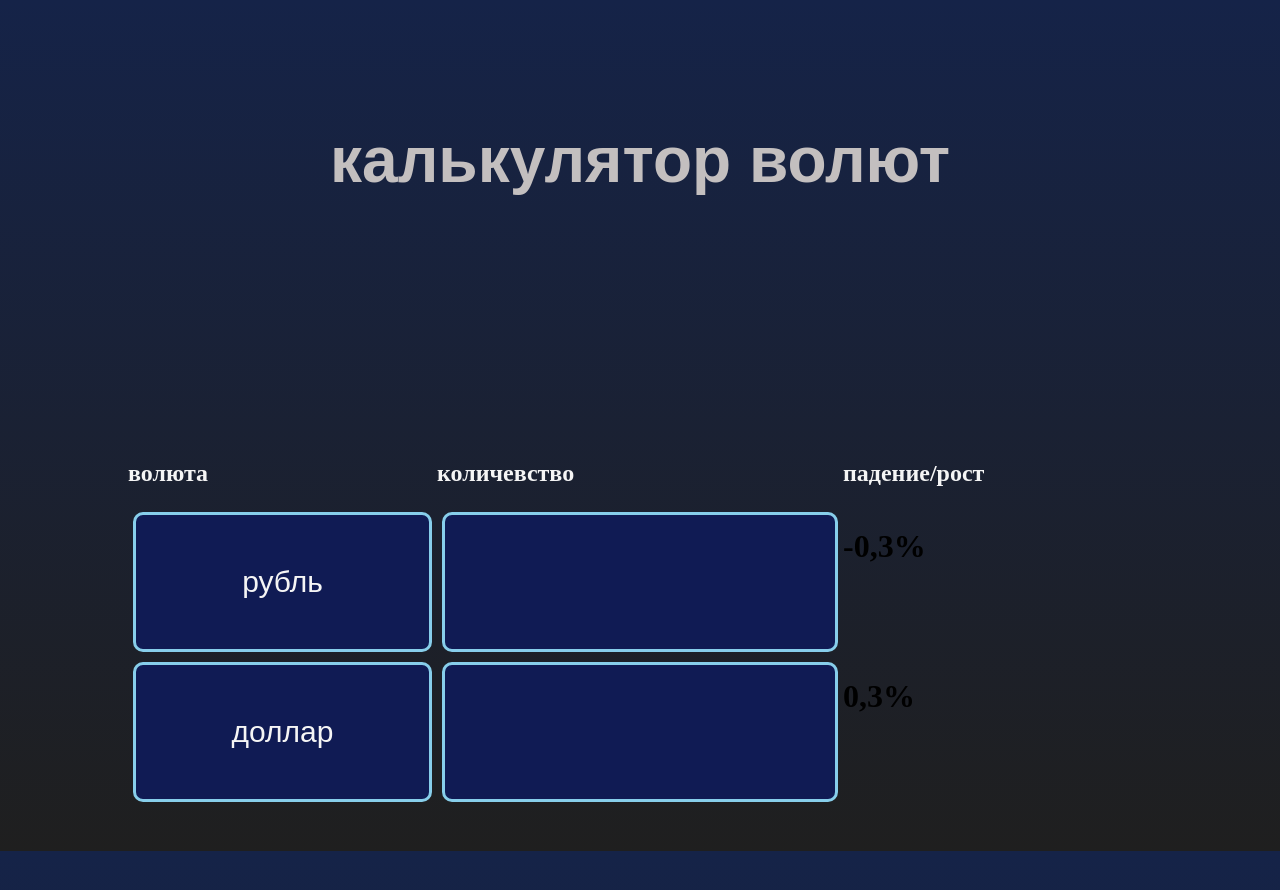
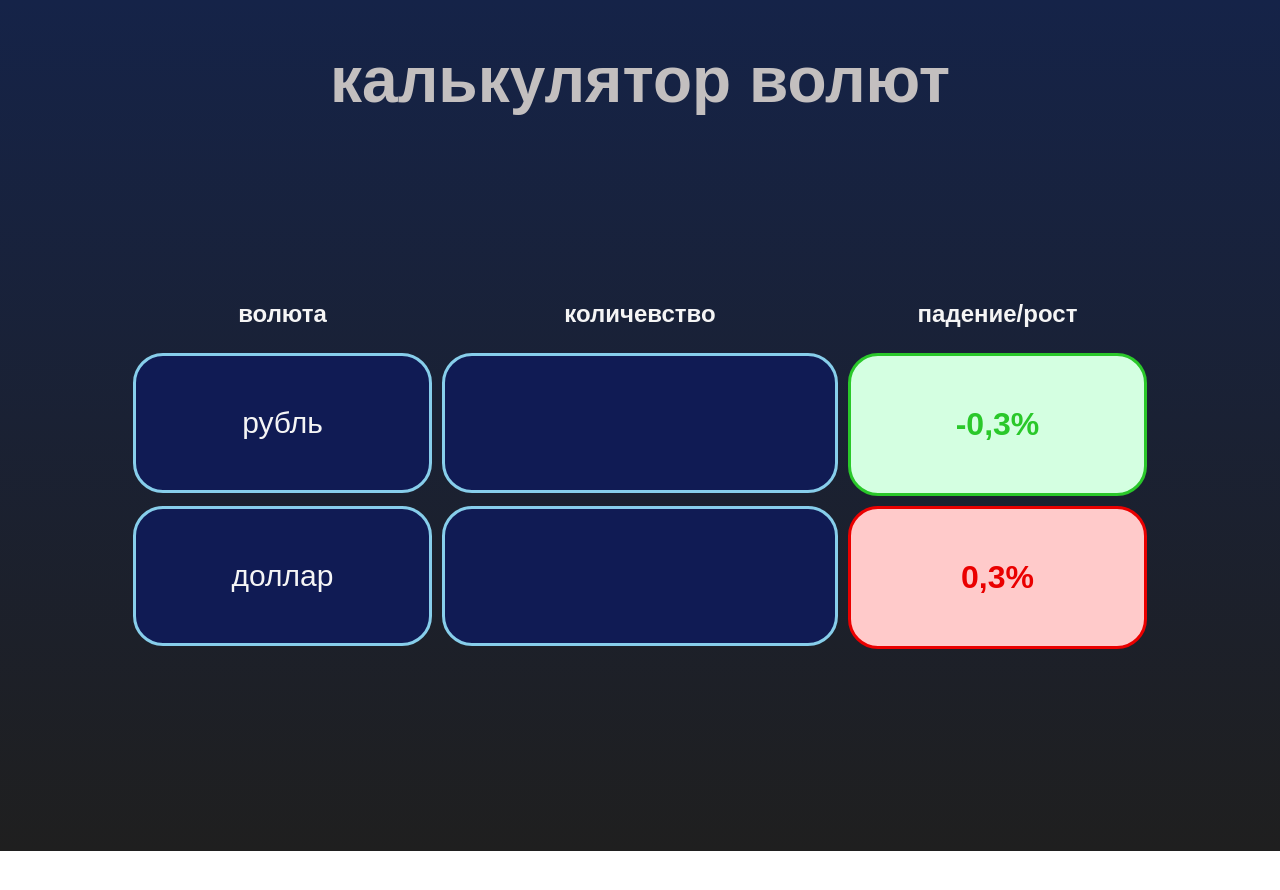
Before and after one commit to student854/currencies, a plain HTML site: page проект.html in a window 1280 px wide. After the commit the page ends 851 px from the top, so only its background shows below. Drawn offline with Linux system fonts and the light colour scheme.

Commit message:
визуал готов

```diff
--- a/стиль проекта.css
+++ b/стиль проекта.css
@@ -6,8 +6,21 @@ body{
 	font-family: sans-serif;
 	color: #C3BFBF;
 	text-align: center;
-	padding: 80px;
+	scroll-padding-top: 80px;
 	font-size: 64px;
+}
+h1{color:whitesmoke ;
+	font-size: 30ph;
+	text-align: center;
+	font-family: sans-serif;
+
+
+
+}
+
+h2{
+	text-align: center;
+	font-family: sans-serif;
 }
 
 .displey{
@@ -29,7 +42,7 @@ body{
 	background-color: #101B54;
 	font-size: 30px;
 	color: whitesmoke;
-	border-radius: 10px;
+	border-radius: 30px;
 }
 
 .vol-btns{
@@ -43,9 +56,40 @@ body{
 	background-color: #101B54;
 	color: whitesmoke;
 	font-size: 30px;
-	border-radius: 10px;
+	border-radius: 30px;
 }
 
 .col-input{
 	padding: 5px;
 }
+
+.vol-up-txt h1{
+	background-color:#FFCACA;
+	border-radius: 30px;
+	border:3px solid #EA0000;
+	color: #EA0000;
+	padding-block: 50px;
+	margin: 0px;
+
+}
+
+.vol-down-txt h1{
+	background-color:#D4FFE1;
+	border-radius: 30px;
+	border:3px solid #2AC82A;
+	color: #2AC82A;
+	padding-block: 50px;
+	margin: 0px;
+
+
+}
+
+.vol-up-txt{
+	padding: 5px;
+	margin: 0px;
+}
+
+.vol-down-txt{
+	padding: 5px;
+	margin: 0px;
+}
```
